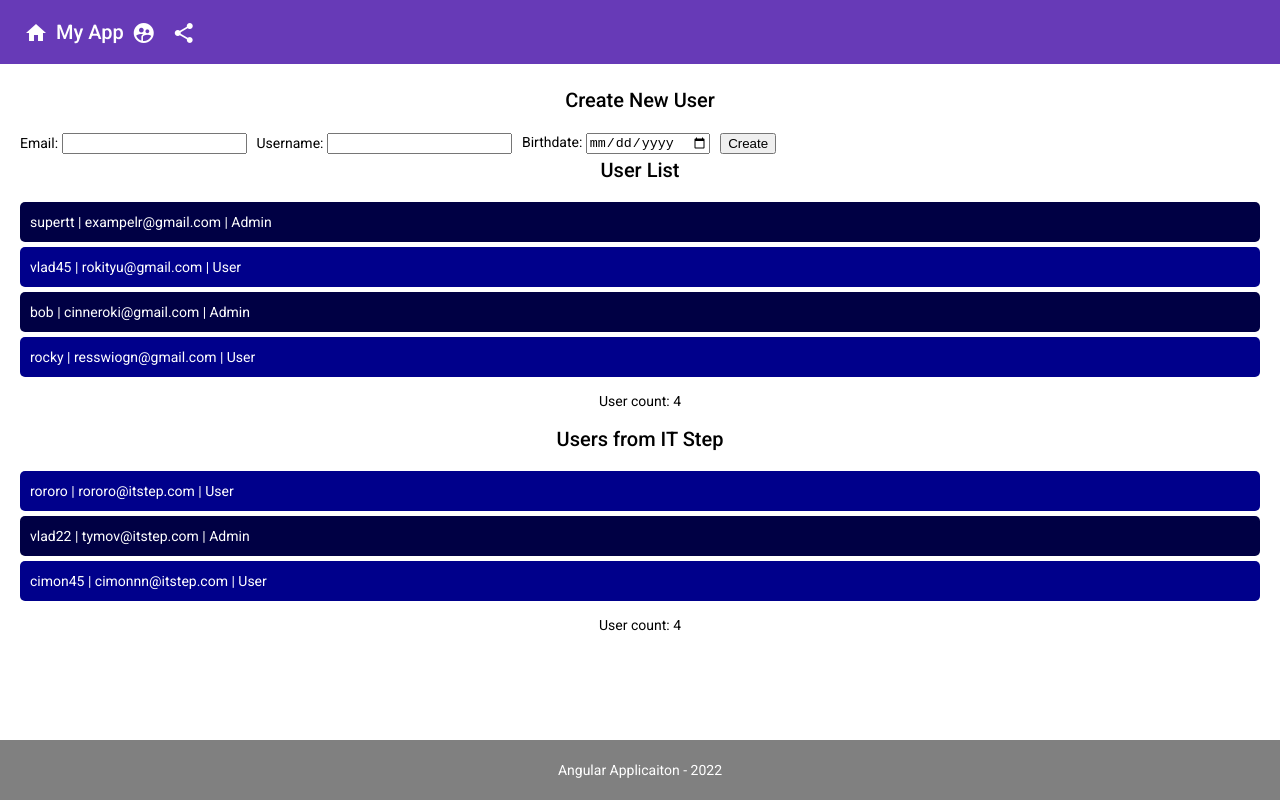
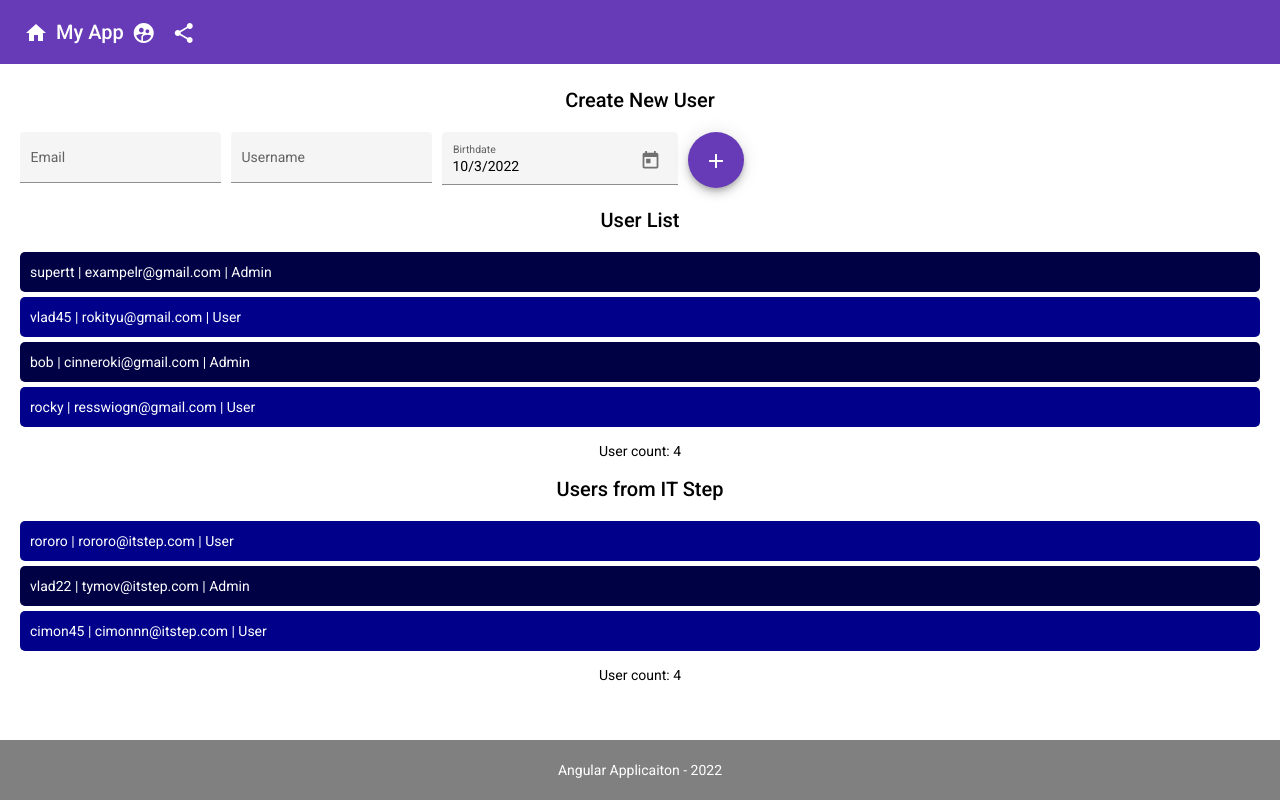
Before and after one commit to vladtymo/Intro-to-Angular-PD014, an Angular app: page /users in a window 1280 px wide. Built offline with nearby package versions, Linux system fonts and the light colour scheme.

Commit message:
Style inputs.

```diff
--- a/src/app/user/user.component.css
+++ b/src/app/user/user.component.css
@@ -1,5 +1,5 @@
 .create-user-block {
     display: flex;
     gap: 10px;
-    align-items: center;
+    /* align-items: center; */
 }
--- a/src/app/user/user.component.html
+++ b/src/app/user/user.component.html
@@ -1,16 +1,24 @@
 <section>
     <h2>Create New User</h2>
     <div class="create-user-block">
-        <label>Email:
-            <input type="email" [(ngModel)]="currentUser.email">
-        </label>
-        <label>Username:
-            <input type="text" [(ngModel)]="currentUser.username">
-        </label>
-        <label>Birthdate:
-            <input type="date" [(ngModel)]="currentUser.birthdate">
-        </label>
-        <button (click)="createUser()">Create</button>
+        <mat-form-field appearance="fill">
+            <mat-label>Email</mat-label>
+            <input matInput [(ngModel)]="currentUser.email">
+        </mat-form-field>
+        <mat-form-field appearance="fill">
+            <mat-label>Username</mat-label>
+            <input matInput [(ngModel)]="currentUser.username">
+        </mat-form-field>
+        <mat-form-field appearance="fill">
+            <mat-label>Birthdate</mat-label>
+            <input matInput [matDatepicker]="picker" [(ngModel)]="currentUser.birthdate">
+            <mat-datepicker-toggle matSuffix [for]="picker"></mat-datepicker-toggle>
+            <mat-datepicker #picker></mat-datepicker>
+        </mat-form-field>
+
+        <button mat-fab color="primary" (click)="createUser()">
+            <mat-icon>add</mat-icon>
+        </button>
     </div>
 </section>
 
```
